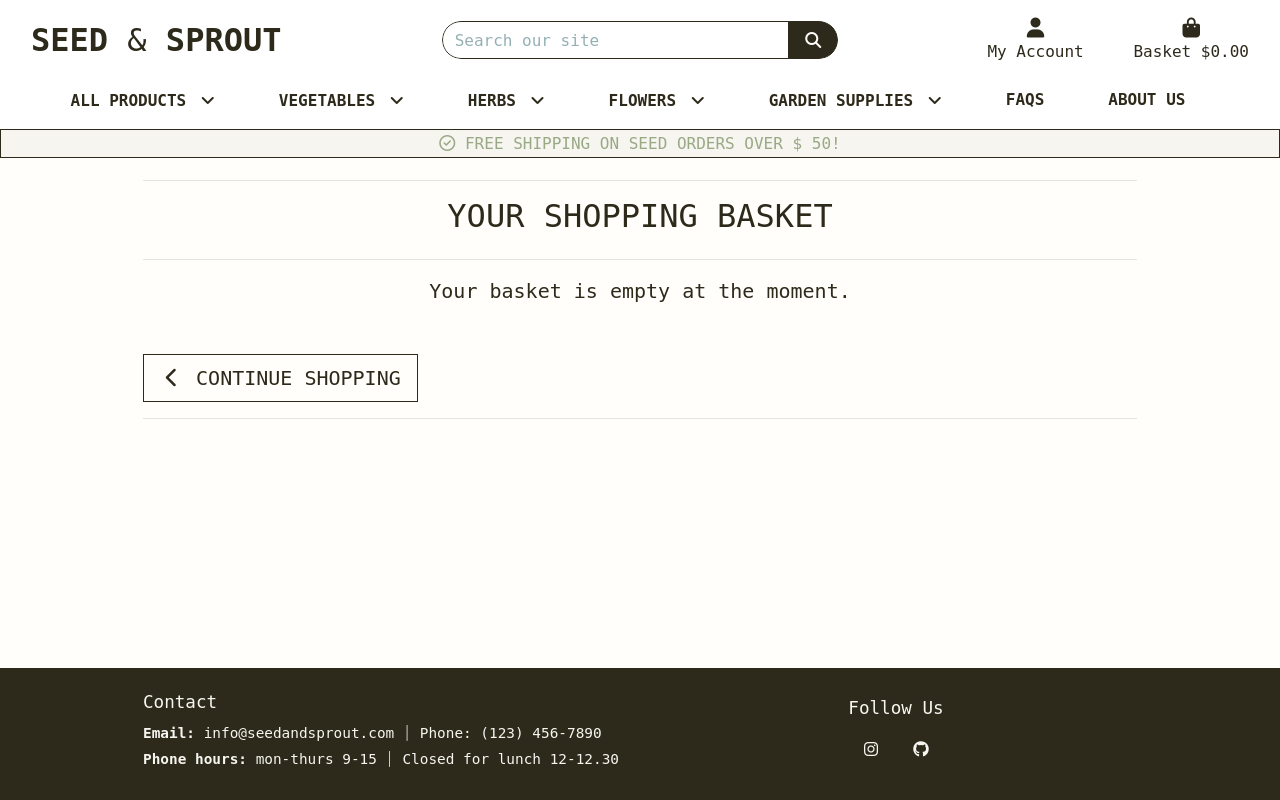
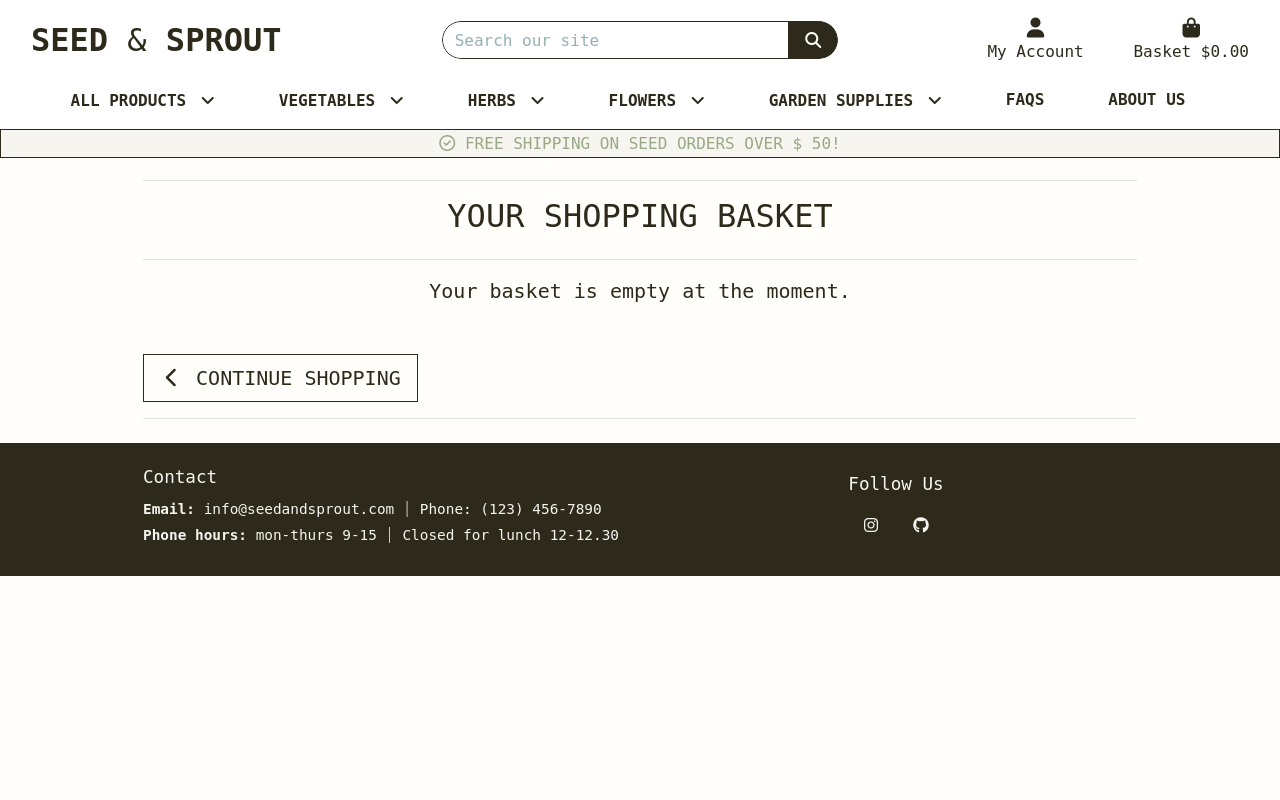
Before and after one commit to KikiBerg/pp5-ecommerce, a Django app: page /bag/ in a window 1280 px wide. Run offline with Django 4.2, Linux system fonts and the light colour scheme; parts of the project's set-up code (start-up, migrations or seed data) failed here and were passed over; some libraries are stand-ins or nearby versions; some web fonts are replaced.

Commit message:
Testing the footer

```diff
--- a/static/css/base.css
+++ b/static/css/base.css
@@ -230,8 +230,8 @@ body {
     padding: 10px 0;
     bottom: 0;
     width: 100%;
-    flex-shrink: 0;
-    position: fixed;
+    /*flex-shrink: 0;
+    position: fixed;*/
 }
 
 .footer h5 {
```
